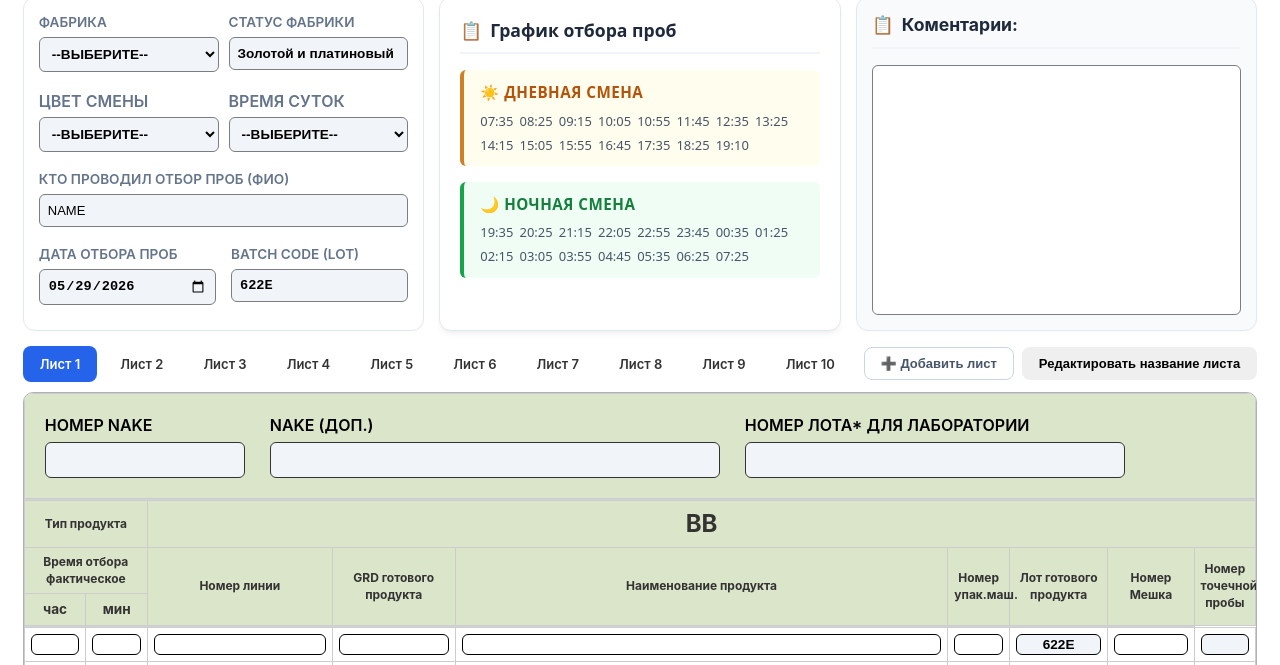
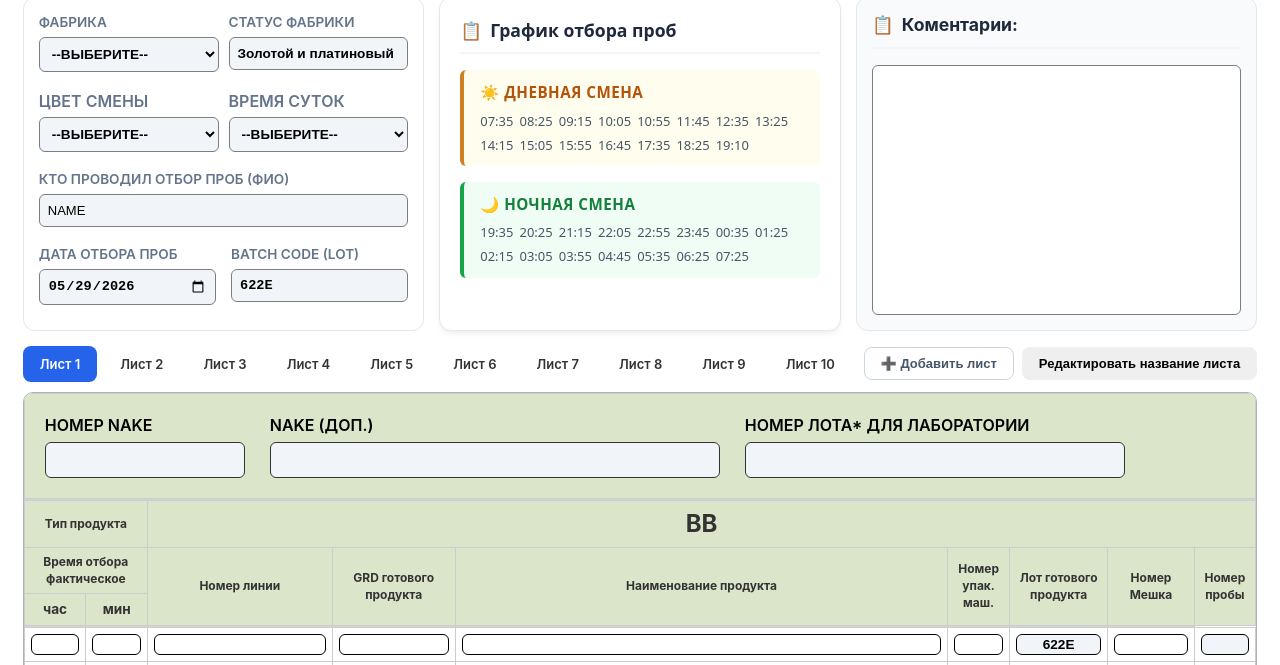
Before and after one commit to Evan-mio/ACR_MV, a plain HTML site: page form/B_B/act-_B_B.html in a window 1280 px wide. Shown: the part 115-780 px from the top of the page. Drawn offline with Linux system fonts and the light colour scheme.

Commit message:
Update act-_B_B.html

```diff
--- a/form/B_B/act-_B_B.html
+++ b/form/B_B/act-_B_B.html
@@ -223,10 +223,10 @@
                 <th rowspan="2" style="background-color: #dbe5c9;">Номер линии</th>
                 <th rowspan="2" style="background-color: #dbe5c9;">GRD готового продукта</th>
                 <th rowspan="2" style="background-color: #dbe5c9;">Наименование продукта</th>
-                <th rowspan="2" style="background-color: #dbe5c9;">Номер упак.маш.</th>
+                <th rowspan="2" style="background-color: #dbe5c9;">Номер упак. маш.</th>
                 <th rowspan="2" style="background-color: #dbe5c9;">Лот готового продукта</th>
                 <th rowspan="2" style="background-color: #dbe5c9;">Номер Мешка</th>
-                <th rowspan="2" style="background-color: #dbe5c9;">Номер точечной пробы</th>
+                <th rowspan="2" style="background-color: #dbe5c9;">Номер пробы</th>
             </tr>
             <tr>
                 <th style="background-color: #dbe5c9; text-align: center; font-size: 0.85rem;">час</th>
```
